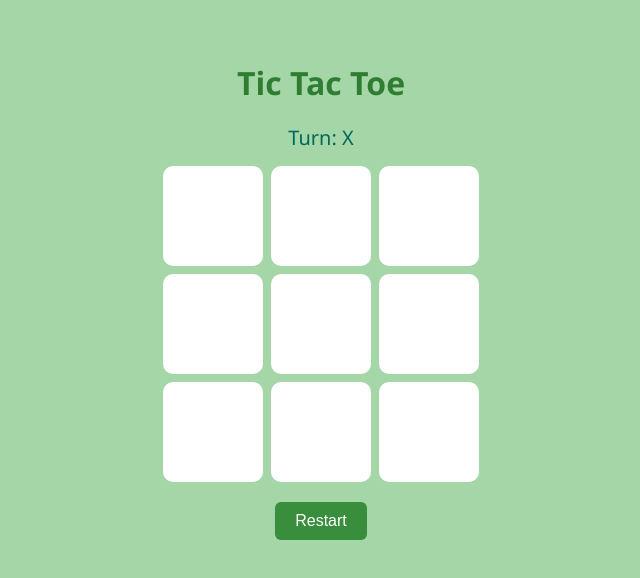
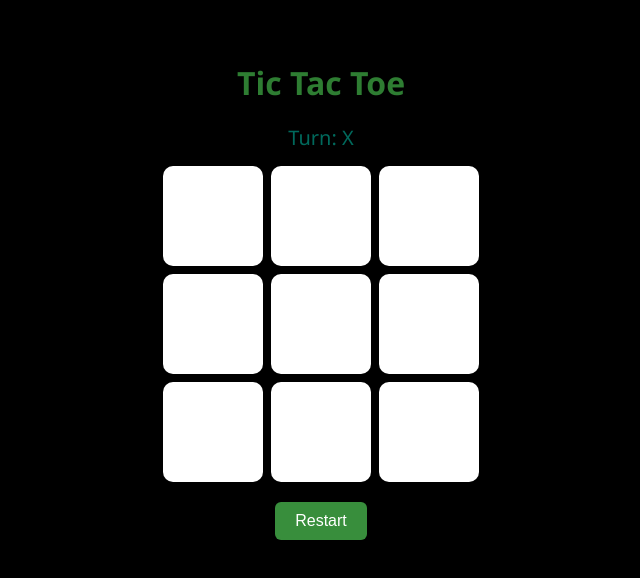
Before and after one commit to Eshhaa11/tic-tac-toe-game, a React (Create React App) app: page / in a window 1280 px wide. Shown: the top 578 px of the page, without its empty margins (319-959 px from the left). Built offline with nearby package versions, Linux system fonts and the light colour scheme.

Commit message:
added bgc

```diff
--- a/src/Components/Game.css
+++ b/src/Components/Game.css
@@ -1,6 +1,6 @@
 
 body {
-    background-color:  #a5d6a7;
+    background-color: black;
     font-family: 'Segoe UI', Tahoma, Geneva, Verdana, sans-serif;
     margin: 0;
     padding: 0;
```
